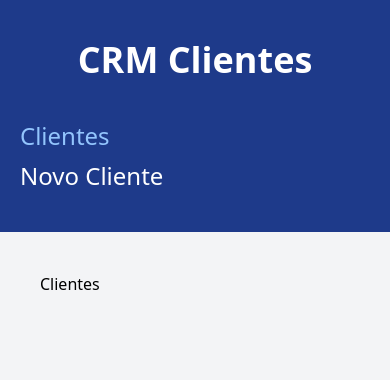
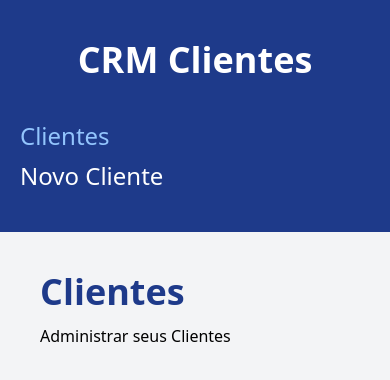
Before and after one commit to vselei/crm-react, a React (Vite) app: page / in a window 390 px wide. Shown: the top 380 px of the page. Built offline with nearby package versions, Linux system fonts and the light colour scheme.

Commit message:
Criaçã do loader

```diff
--- a/src/components/Layout.jsx
+++ b/src/components/Layout.jsx
@@ -33,7 +33,7 @@ const Layout = () => {
           </Link>
         </nav>
       </aside>
-      <main className="md:w-3/4 md:flex p-10 md:h-screen overflow-scroll">
+      <main className="md:w-3/4 p-10 md:h-screen overflow-scroll">
         <Outlet />
       </main>
     </div>
--- a/src/pages/index.jsx
+++ b/src/pages/index.jsx
@@ -1,3 +1,12 @@
-const Index = () => <div>Clientes</div>;
+export const loader = () => {
+  return 'Loader';
+};
+
+const Index = () => (
+  <>
+    <h1 className="font-black text-4xl text-blue-900">Clientes</h1>
+    <p className="mt-3">Administrar seus Clientes</p>
+  </>
+);
 
 export default Index;
--- a/src/router/index.jsx
+++ b/src/router/index.jsx
@@ -2,7 +2,7 @@ import { createBrowserRouter } from 'react-router-dom';
 
 import Layout from '../components/Layout';
 
-import Index from '../pages';
+import Index, { loader as clientsLoader } from '../pages';
 import NewClient from '../pages/new-client';
 
 const router = createBrowserRouter([
@@ -12,7 +12,8 @@ const router = createBrowserRouter([
     children: [
       {
         index: true,
-        element: <Index />
+        element: <Index />,
+        loader: clientsLoader
       },
       {
         path: '/clients/new',
```
